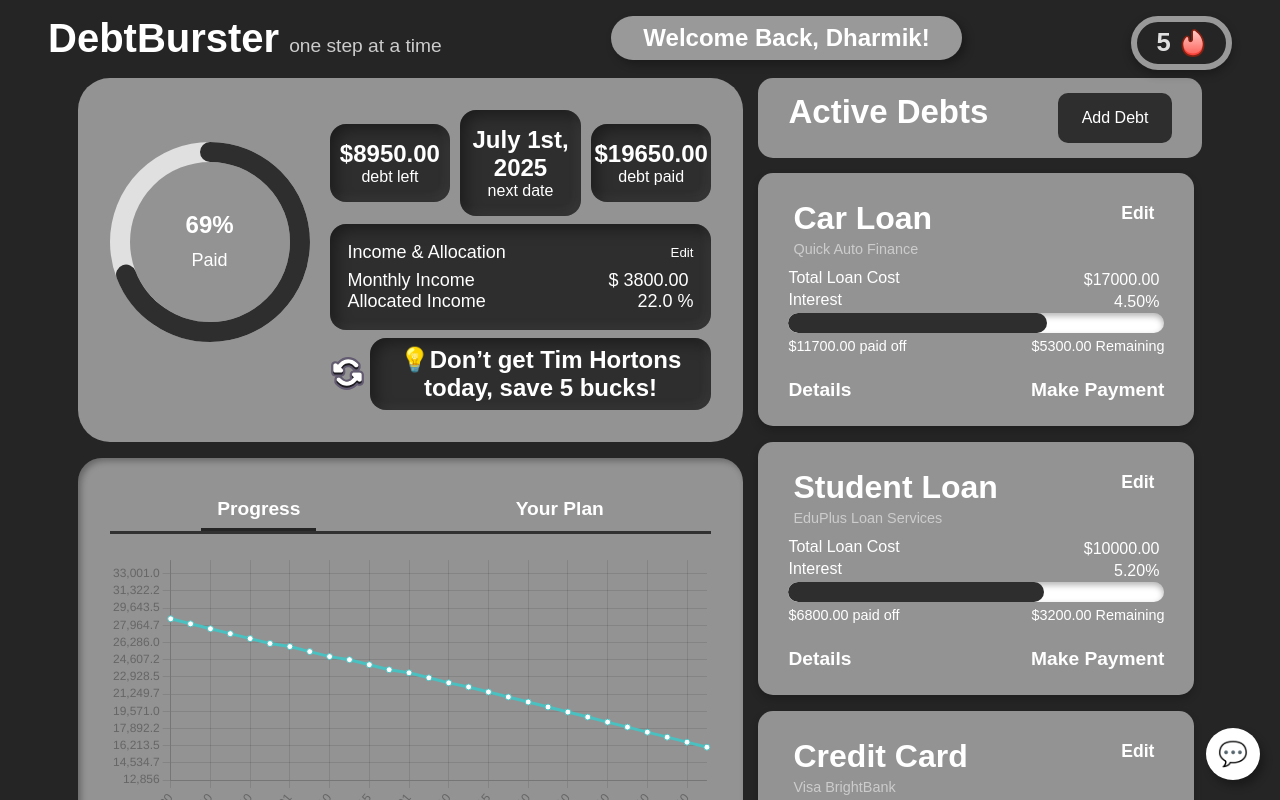
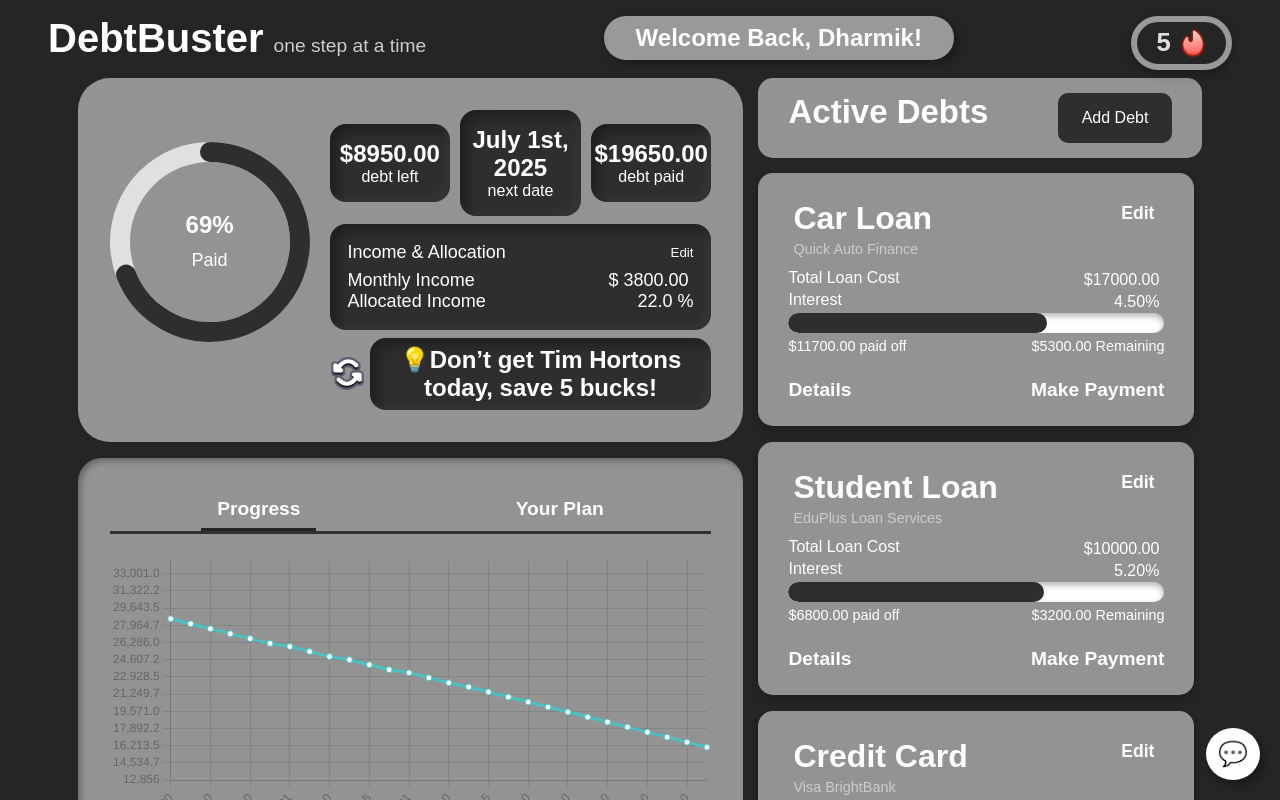
Before and after one commit to dharmik05/debtburster, a Next.js app: page / in a window 1280 px wide. Shown: the top 800 px of the page. Built offline with nearby package versions, Linux system fonts and the light colour scheme.

Commit message:
Complete

```diff
--- a/src/components/Header.tsx
+++ b/src/components/Header.tsx
@@ -5,7 +5,7 @@ const Header = () => {
     <>
       <div className="header">
         <div id="logo">
-          <span id="logo-text">DebtBurster</span>
+          <span id="logo-text">DebtBuster</span>
           <span id="logo-subtext">one step at a time</span>
         </div>
 
```
